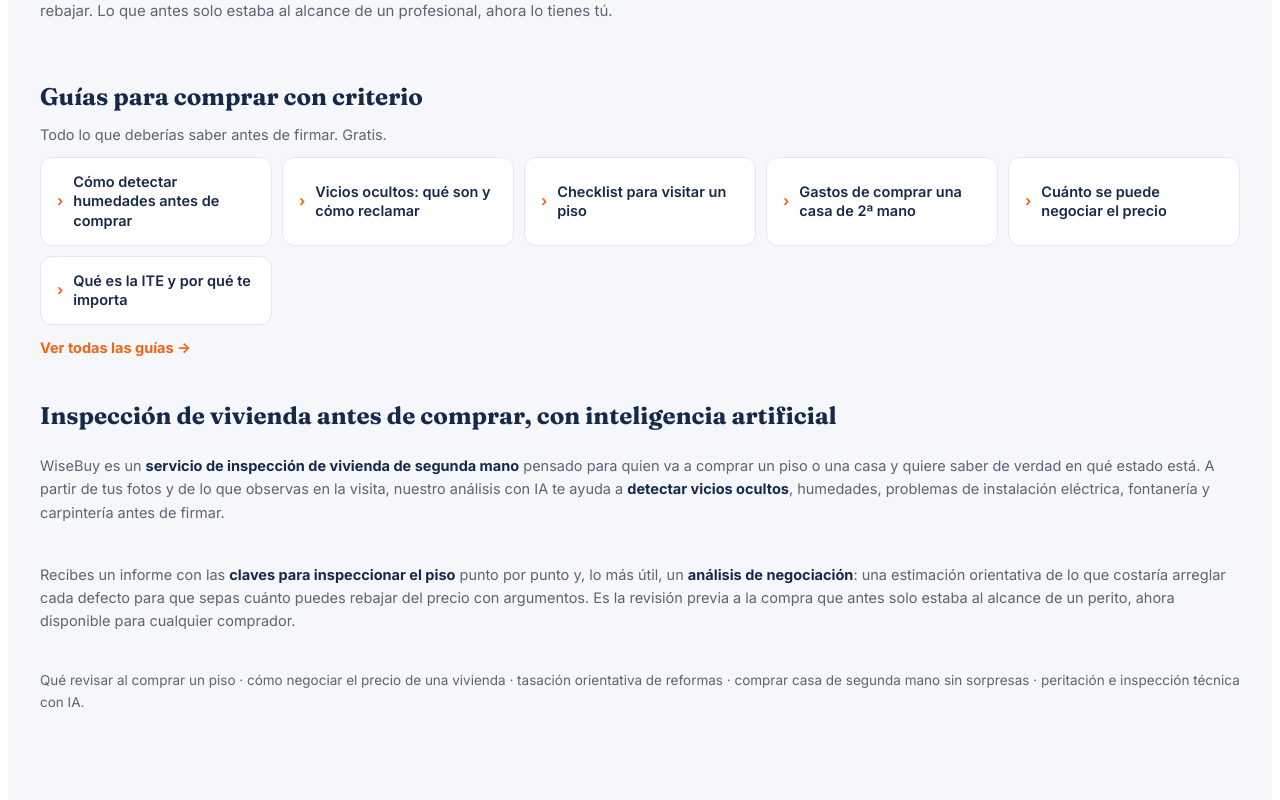
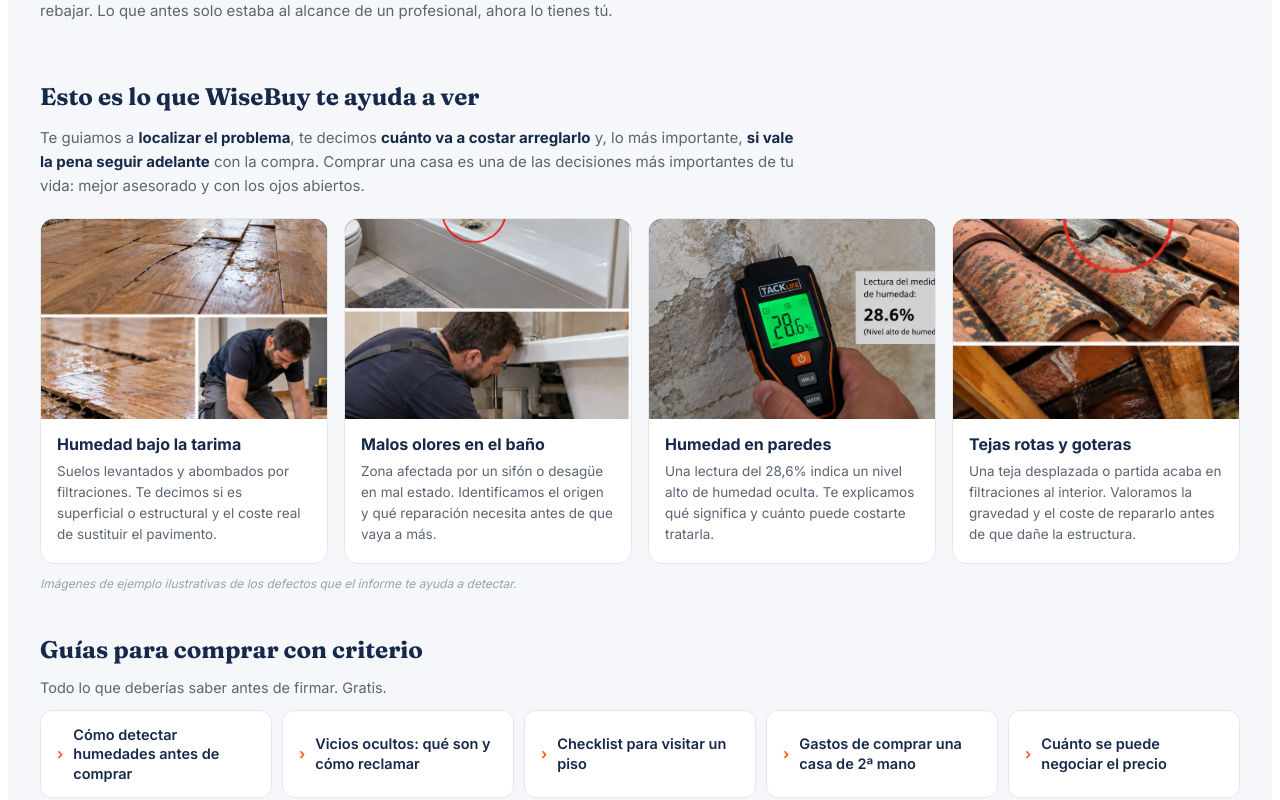
Before and after one commit to juliopuente7/wisebuy, a React (Vite) app in the folder wisebuy-netlify-final/: page / in a window 1280 px wide. Shown: the part 2880-3680 px from the top of the page. Built offline with nearby package versions, Linux system fonts and the light colour scheme.

Commit message:
Add files via upload

```diff
--- a/wisebuy-netlify-final/src/wisebuy-app.jsx
+++ b/wisebuy-netlify-final/src/wisebuy-app.jsx
@@ -1329,6 +1329,30 @@
             </section>
 
             <section style={{ marginTop: 44 }}>
+              <h2 style={{ fontFamily: serif, fontSize: 24, fontWeight: 700, color: C.navy, marginBottom: 6 }}>Esto es lo que WiseBuy te ayuda a ver</h2>
+              <p style={{ color: C.sub, fontSize: 15, lineHeight: 1.6, marginBottom: 20, maxWidth: 760 }}>
+                Te guiamos a <b style={{ color: C.ink }}>localizar el problema</b>, te decimos <b style={{ color: C.ink }}>cuánto va a costar arreglarlo</b> y, lo más importante, <b style={{ color: C.ink }}>si vale la pena seguir adelante</b> con la compra. Comprar una casa es una de las decisiones más importantes de tu vida: mejor asesorado y con los ojos abiertos.
+              </p>
+              <div style={{ display: "grid", gridTemplateColumns: "repeat(auto-fit, minmax(260px, 1fr))", gap: 16 }}>
+                {[
+                  ["/ej-tarima-humedad.png", "Humedad bajo la tarima", "Suelos levantados y abombados por filtraciones. Te decimos si es superficial o estructural y el coste real de sustituir el pavimento."],
+                  ["/ej-bano-olores.png", "Malos olores en el baño", "Zona afectada por un sifón o desagüe en mal estado. Identificamos el origen y qué reparación necesita antes de que vaya a más."],
+                  ["/ej-medidor-humedad.png", "Humedad en paredes", "Una lectura del 28,6% indica un nivel alto de humedad oculta. Te explicamos qué significa y cuánto puede costarte tratarla."],
+                  ["/ej-tejado-goteras.png", "Tejas rotas y goteras", "Una teja desplazada o partida acaba en filtraciones al interior. Valoramos la gravedad y el coste de repararlo antes de que dañe la estructura."],
+                ].map(([img, t, d]) => (
+                  <div key={img} style={{ background: C.card, border: `1px solid ${C.line}`, borderRadius: 14, overflow: "hidden", display: "flex", flexDirection: "column" }}>
+                    <img src={img} alt={t} loading="lazy" style={{ width: "100%", height: 200, objectFit: "cover", display: "block", background: "#0E1726" }} />
+                    <div style={{ padding: "15px 16px 18px" }}>
+                      <h3 style={{ fontFamily: sans, fontSize: 16, fontWeight: 700, color: C.navy, margin: "0 0 7px" }}>{t}</h3>
+                      <p style={{ color: C.sub, fontSize: 13.5, lineHeight: 1.55, margin: 0 }}>{d}</p>
+                    </div>
+                  </div>
+                ))}
+              </div>
+              <p style={{ color: C.faint, fontSize: 12, marginTop: 12, fontStyle: "italic" }}>Imágenes de ejemplo ilustrativas de los defectos que el informe te ayuda a detectar.</p>
+            </section>
+
+            <section style={{ marginTop: 44 }}>
               <h2 style={{ fontFamily: serif, fontSize: 24, fontWeight: 700, color: C.navy, marginBottom: 4 }}>Guías para comprar con criterio</h2>
               <p style={{ color: C.sub, fontSize: 14.5, marginBottom: 14 }}>Todo lo que deberías saber antes de firmar. Gratis.</p>
               <div style={{ display: "grid", gridTemplateColumns: "repeat(auto-fill, minmax(230px, 1fr))", gap: 10 }}>
```
